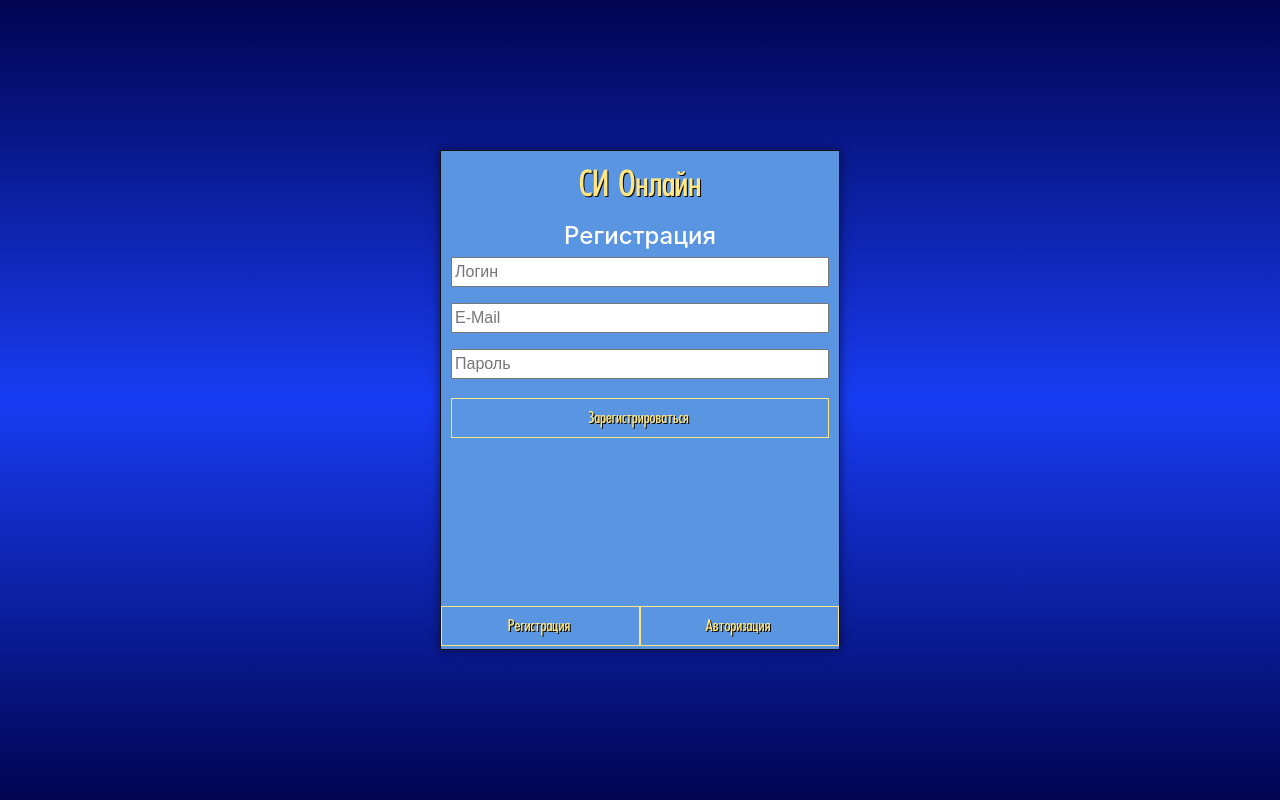
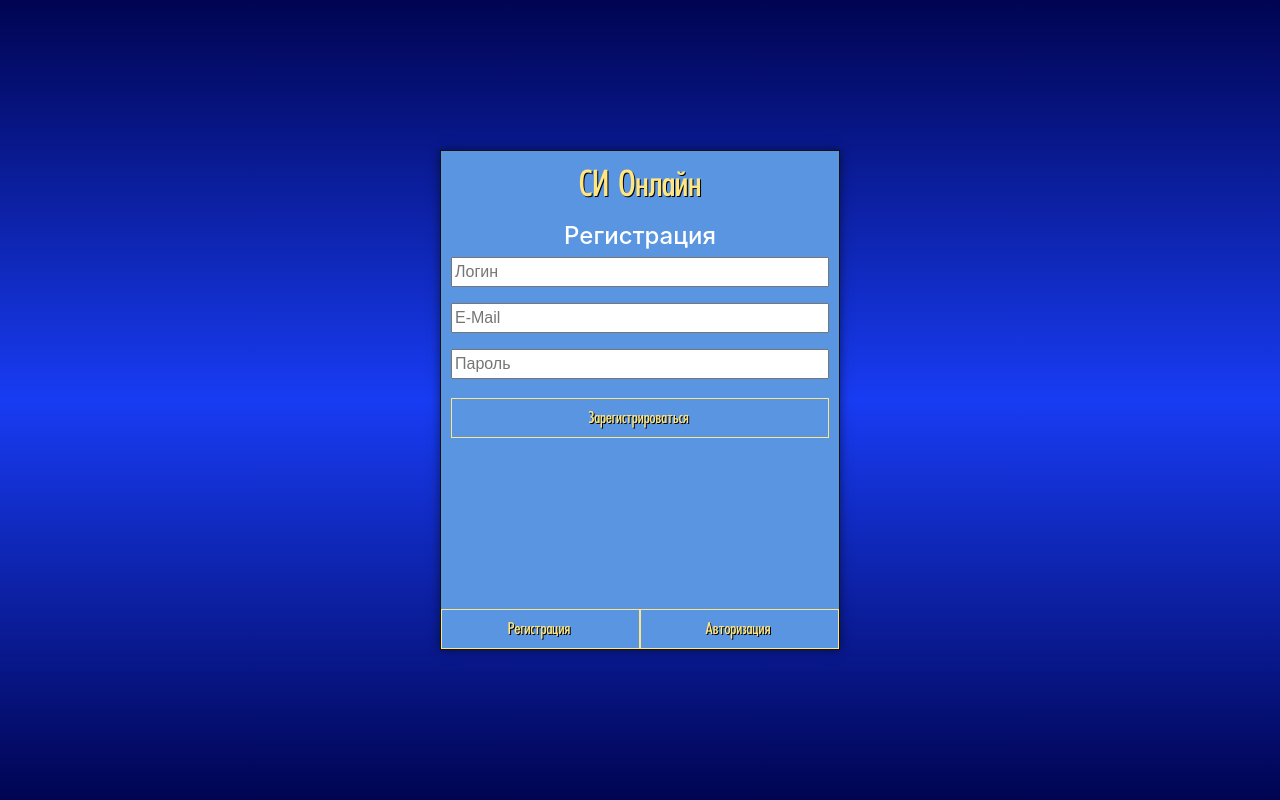
Before and after one commit to gurland/SIGame_web, a Flask app: page /authentication in a window 1280 px wide. Run offline with Flask 2, Linux system fonts and the light colour scheme; parts of the project's set-up code (start-up, migrations or seed data) failed here and were passed over; some libraries are stand-ins or nearby versions.

Commit message:
Refactor 'auth.html' template using flex boxes

```diff
--- a/app/static/css/custom.css
+++ b/app/static/css/custom.css
@@ -14,16 +14,25 @@
     border: 1px solid #111;
     box-shadow: 0 0 10px rgba(0,0,0,.5);
 
-    /*position:absolute; !*it can be fixed too*!*/
-    left:0; right:0;
-    top:0; bottom:0;
-    margin:auto;
 
+    /*position:fixed; !*it can be fixed too*!*/
+    /*left:0; right:0;*/
+    /*top:0; bottom:0;*/
+    /*margin:auto;*/
+    display: flex;
+    justify-content: flex-start;
+    align-items: center;
+    flex-direction: column;
     /*this to solve "the content will not be cut when the window is smaller than the content": */
     max-width:100%;
     max-height:100%;
     /*overflow:auto;*/
     background-color: #5a95e2;
+}
+
+.mb-el{
+    width: 100%;
+    height: 50%;
 }
 
 @media screen and(max-width: 720px) {
@@ -57,7 +66,7 @@
 }
 
 .credentials-container{
-    height: 250px;
+    /*height: 250px;*/
     padding: 10px;
     text-align: center;
 }
@@ -75,8 +84,36 @@
 }
 
 .switches{
-    margin-top: 140px;
+    display: flex;
+    flex-direction: column;
+    justify-content: flex-end;
+    align-items: center;
+    /*margin-top: 140px;*/
 }
+
+.auth-reg-btns{
+    display: flex;
+    justify-content: center;
+    align-items: center;
+    flex-direction: row;
+    width: 100%;
+    padding: 0px;
+    margin: 0px;
+}
+
+.auth-reg-btns button{
+    /*position: sticky;*/
+    margin: 0px;
+    /*padding: 0px;*/
+}
+
+/*@media screen and (max-height: 720px) {*/
+    /*.switches{*/
+        /*display: none;*/
+    /*}*/
+/*}*/
+
+
 
 
 #reg_btn{
@@ -919,8 +956,8 @@ button:hover{
     }
 }
 
-@media screen and (max-width: 768px){
-    .container, #main-block, body, .wrapper{
+@media screen and (max-width: 767px){
+    #main-block, body, .main-wrapper{
         width: 100%;
         height: 100%;
         margin: 0px;
@@ -928,11 +965,22 @@ button:hover{
         position: relative;
     }
 
-    .container{
+    /*.auth-container, auth-row{*/
+        /*display: flex;*/
+        /*justify-content: center;*/
+        /*align-items: center;*/
+        /*width: 100%;*/
+        /*height: 100%;*/
+        /*margin: 0px;*/
+        /*padding: 0px;*/
+        /*!*position: fixed;*!*/
+    /*}*/
+
+    .center-block{
+        /*position: absolute;*/
+        margin: 0px;
+        height: 100%;
         width: 100%;
-        height: 100%;
-        margin: 0px;
-        padding: 0px;
     }
 
 
@@ -1072,6 +1120,12 @@ button:hover{
     }
 }
 
+/*@media screen and (max-width: 719px) {*/
+    /*#chat-block{*/
+        /*transform: scale(0.8);*/
+    /*}*/
+/*}*/
+
 .burger{
     cursor: pointer;
 }
@@ -1079,3 +1133,20 @@ button:hover{
 .room{
     box-shadow: 1px 1px 6px #111111;
 }
+
+.auth-row{
+    height: 100vh;
+    width: 100%;
+    display: flex;
+    justify-content: center;
+    align-items: center;
+    margin: 0px;
+    padding: 0px;
+}
+
+/*.center-block{*/
+    /*margin: 0px;*/
+/*}*/
+ #chat-block{
+     max-height: 100vh;
+ }
--- a/app/templates/auth.html
+++ b/app/templates/auth.html
@@ -6,14 +6,14 @@
 
 {% block body %}
     <body class="gradient-body">
-        <div class="container">
-            <div class="row">
+        <!--<div class="auth-container">-->
+            <div class="auth-row">
                 <div class="center-block">
                     <header>
                         <h1>СИ Онлайн</h1>
                     </header>
 
-                    <div class="credentials-container" id="registration-box">
+                    <div class="credentials-container mb-el" id="registration-box">
                         <h4>Регистрация</h4>
                         <form action="{{ url_for('register') }}" method="post">
                             <p><input type="text" placeholder="Логин" name="login" required></p>
@@ -28,7 +28,7 @@
                         {%endfor%}
                     </div>
 
-                    <div class="credentials-container" id="authorization-box">
+                    <div class="credentials-container mb-el" id="authorization-box">
                         <h4>Авторизация</h4>
                         <form action="{{ url_for('login') }}" method="post">
                             <p><input type="text" placeholder="Логин" name="login" required></p>
@@ -37,14 +37,16 @@
                         </form>
                     </div>
 
-                    <div id="filler"></div>
+                    <!--<div id="filler"></div>-->
 
-                    <div class="switches">
-                        <button id="reg_btn">Регистрация</button>
-                        <button id="auth_btn">Авторизация</button>
+                    <div class="switches mb-el">
+                        <div class="auth-reg-btns">
+                            <button id="reg_btn">Регистрация</button>
+                            <button id="auth_btn">Авторизация</button>
+                        </div>
                     </div>
                 </div>
             </div>
-        </div>
+        <!--</div>-->
     </body>
 {% endblock %}
```
